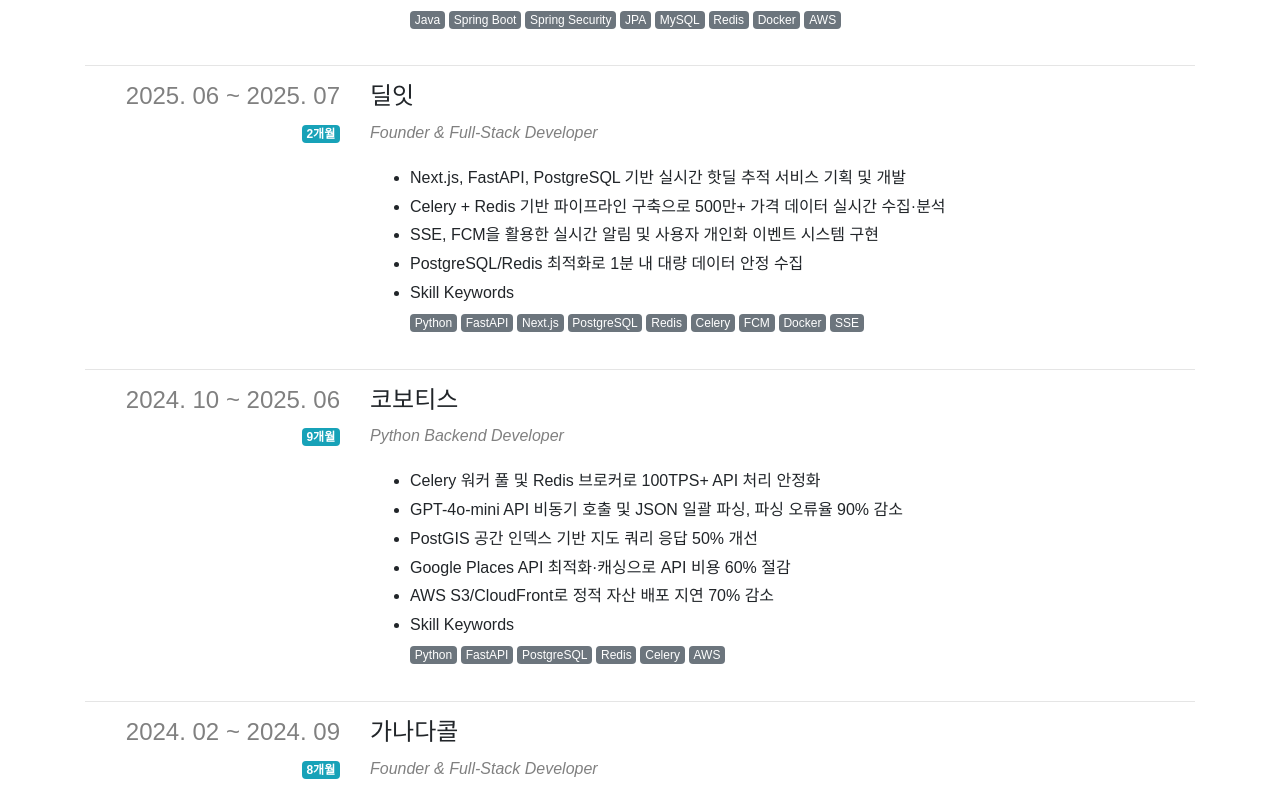
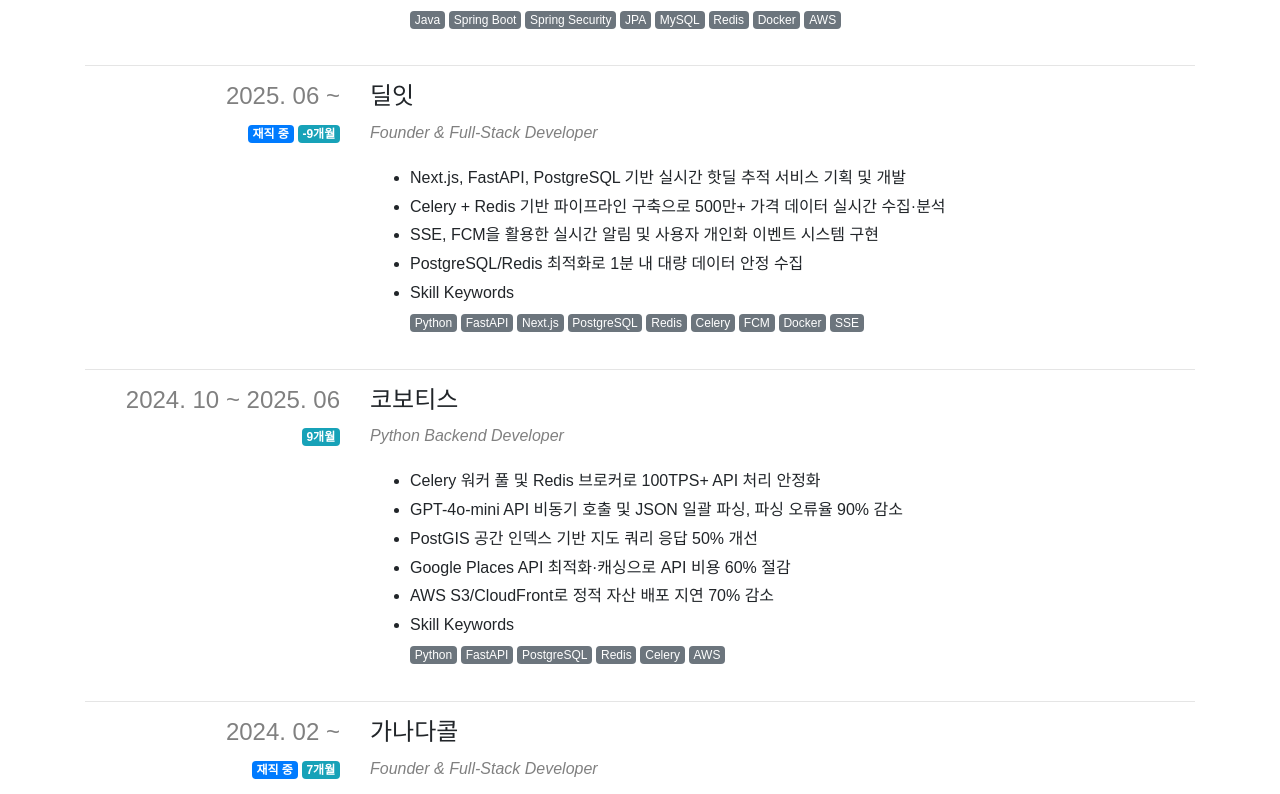
Before and after one commit to yuneast/resume, a Next.js app: page / in a window 1280 px wide. Shown: the part 1426-2220 px from the top of the page. Built offline with nearby package versions, Linux system fonts and the light colour scheme; a web font is replaced by a local one.

Commit message:
Update experience.ts

```diff
--- a/payload/experience.ts
+++ b/payload/experience.ts
@@ -21,7 +21,6 @@ const experience: IExperience.Payload = {
       title: '딜잇',
       position: 'Founder & Full-Stack Developer',
       startedAt: '2025-06',
-      endedAt: '2025-07',
       descriptions: [
         'Next.js, FastAPI, PostgreSQL 기반 실시간 핫딜 추적 서비스 기획 및 개발',
         'Celery + Redis 기반 파이프라인 구축으로 500만+ 가격 데이터 실시간 수집·분석',
@@ -52,7 +51,6 @@ const experience: IExperience.Payload = {
       title: '가나다콜',
       position: 'Founder & Full-Stack Developer',
       startedAt: '2024-02',
-      endedAt: '2024-09',
       descriptions: [
         'FastAPI + Redis 캐시 도입, 평균 응답시간 120ms→75ms로 38% 개선',
         'MySQL 인덱스 최적화, 복잡 쿼리 구조 개선으로 DB 성능 30% 향상',
```
